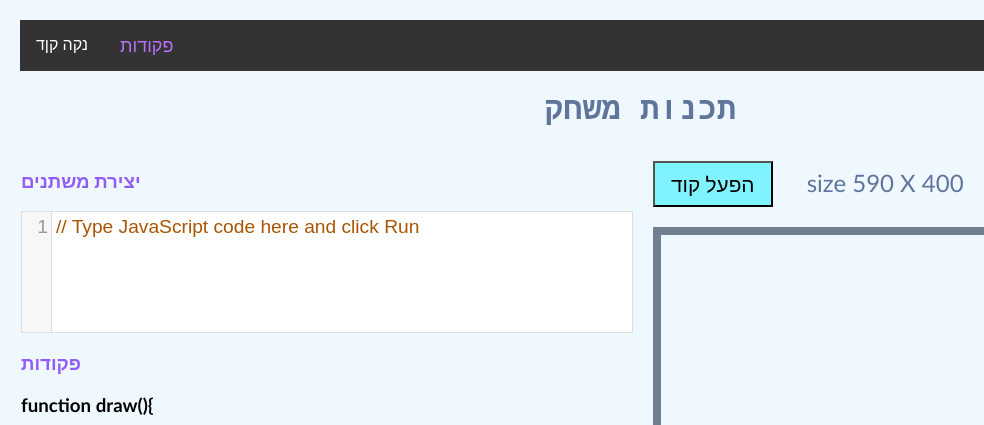
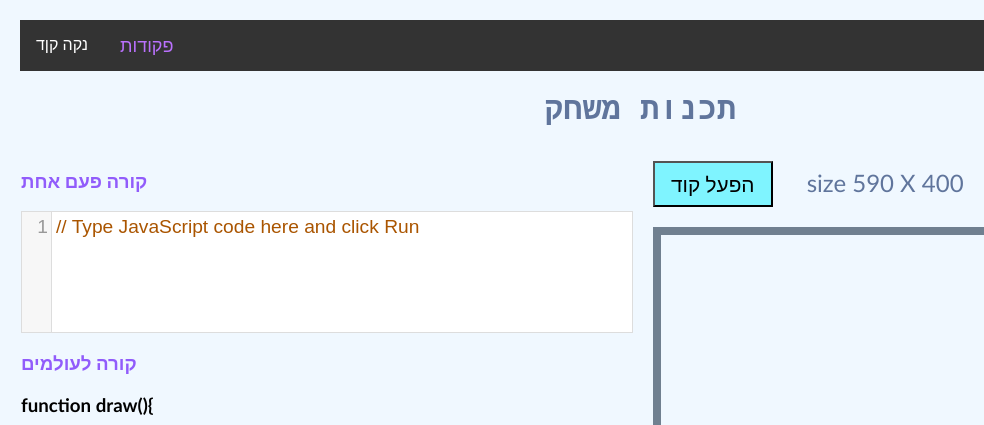
Before and after one commit to 536uriel/rpg-maker, a plain HTML site: page index.html in a window 1280 px wide. Shown: the top 425 px of the page, 0-984 px from the left. Drawn offline with nearby package versions, Linux system fonts and the light colour scheme; some icons are missing.

Commit message:
html h3 change

```diff
--- a/index.html
+++ b/index.html
@@ -54,11 +54,11 @@
 
         <div class="editors-container">
             <!-- CodeMirror Editor -->
-            <h3 style="color: rgb(145, 92, 251);">יצירת משתנים</h3>
+            <h3 style="color: rgb(145, 92, 251);">קורה פעם אחת</h3>
 
             <textarea id="editor1">// Type JavaScript code here and click Run</textarea>
 
-            <h3 style="color: rgb(145, 92, 251);">פקודות </h3>
+            <h3 style="color: rgb(145, 92, 251);">קורה לעולמים</h3>
             <h3>function draw(){ </h3>
             <textarea id="editor2">// Type JavaScript code here and click Run</textarea>
 
```
